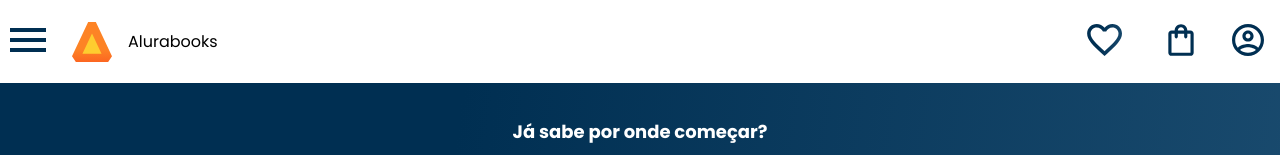
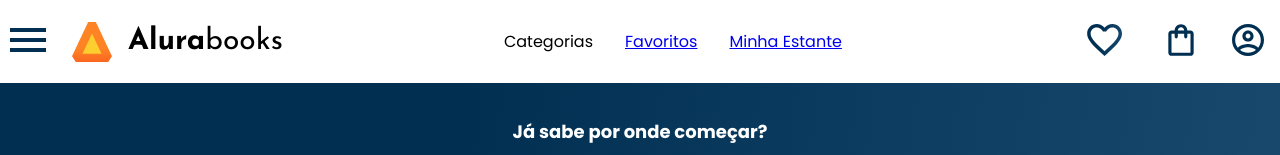
Before and after one commit to WagSnt/aluraBooks, a plain HTML site: page index.html in a window 1280 px wide. Shown: the top 155 px of the page. Drawn offline with nearby package versions, Linux system fonts and the light colour scheme; files that its build step writes are made by us from their sources.

Commit message:
Menu media query 1024

```diff
--- a/index.html
+++ b/index.html
@@ -47,6 +47,13 @@
       <img src="images/Logo.svg" alt="Logo da AluraBooks" class="container__image">
       <h1 class="container__title"><b class="container__title--bolder">Alura</b>books</h1>
     </div>
+
+    <ul class="options">
+      <li class="options__item">Categorias</li>
+      <li class="options__item"><a href="#" class="options__link">Favoritos</a></li>
+      <li class="options__item"><a href="#" class="options__link">Minha Estante</a></li>
+    </ul>
+
     <div class="container">
       <a href="#"><img src="images/Favoritos.svg" alt="Meus favoritos" class="container__image"></a>
       <a href="#"><img src="images/Sacola.svg" alt="Carrinhos de compras" class="container__image"></a>
--- a/styles.css
+++ b/styles.css
@@ -11,7 +11,7 @@
   --orange: #EB9B00;
   --blue-gradient: linear-gradient(98deg, #002F52 35.49%, #326589 165.37%);
   --main-font: "Poppins";
-  --
+  --secondary-font: "Josefin Sans";
   --blue-text: #002F52;
 }
 
--- a/styles/header.css
+++ b/styles/header.css
@@ -57,6 +57,32 @@
   display: none;
 }
 
+.container__title {
+  display: none;
+}
+
 @media screen and (min-width: 1024px) {
 
+  .container__title,
+  .container__title--bolder {
+    font-family: var(--secondary-font);
+    font-size: 30px;
+  }
+
+  .container__title {
+    font-weight: 400;
+    display: block;
+  }
+
+  .container__title--bolder {
+    font-weight: 700;
+  }
+
+  .options {
+    display: flex;
+  }
+
+  .options__item {
+    padding: 1em;
+  }
 }
```
